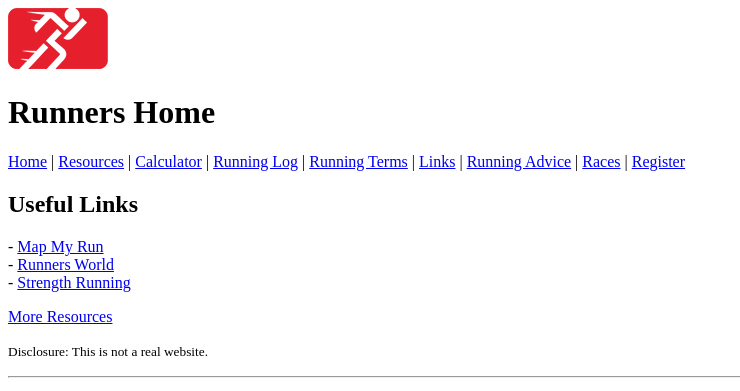
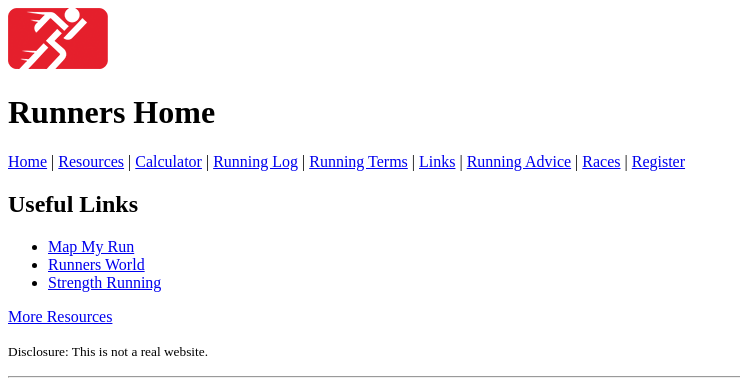
Before and after one commit to tlg-24-05-visa-sde-1/coty-lists-exercise, a plain HTML site: page resources/links.html in a window 1280 px wide. Shown: the top 391 px of the page, without its empty margins (0-740 px from the left). Drawn offline with Linux system fonts and the light colour scheme.

Commit message:
final push

```diff
--- a/resources/links.html
+++ b/resources/links.html
@@ -22,11 +22,10 @@
   <a href="../register.html">Register</a>
 </div>
 <h2>Useful Links</h2>
-<div>
-  - <a href="https://www.mapmyrun.com">Map My Run</a><br>
-  - <a href="https://www.runnersworld.com">Runners World</a><br>
-  - <a href="https://strengthrunning.com">Strength Running</a>
-</div>
+<ul><li><a href="https://www.mapmyrun.com">Map My Run</a></li>
+  <li><a href="https://www.runnersworld.com">Runners World</a></li>
+  <li><a href="https://strengthrunning.com">Strength Running</a></li>
+</ul>
 <p><a href="index.html">More Resources</a></p>
 <p><small>Disclosure: This is not a real website.</small></p>
 <hr>
```
